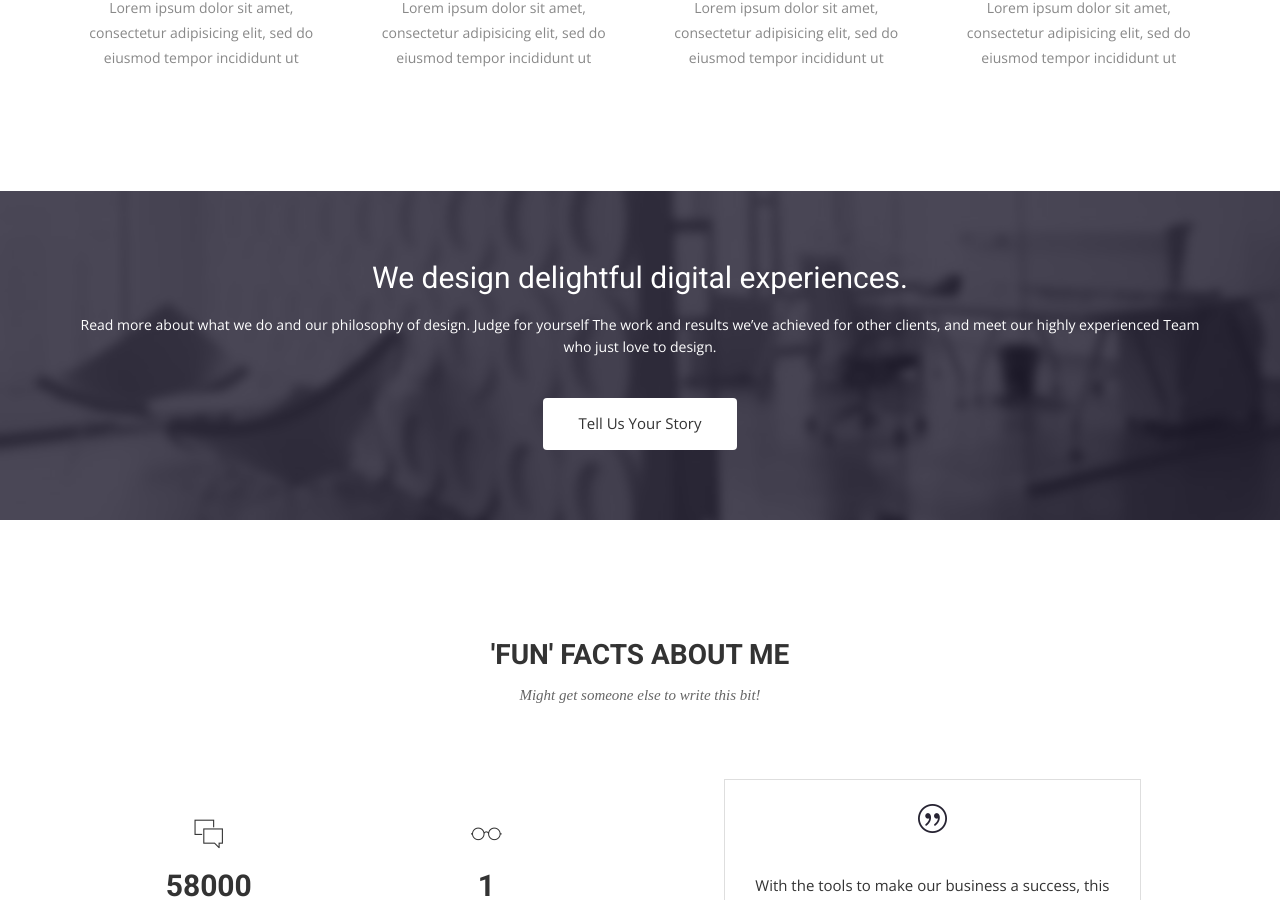
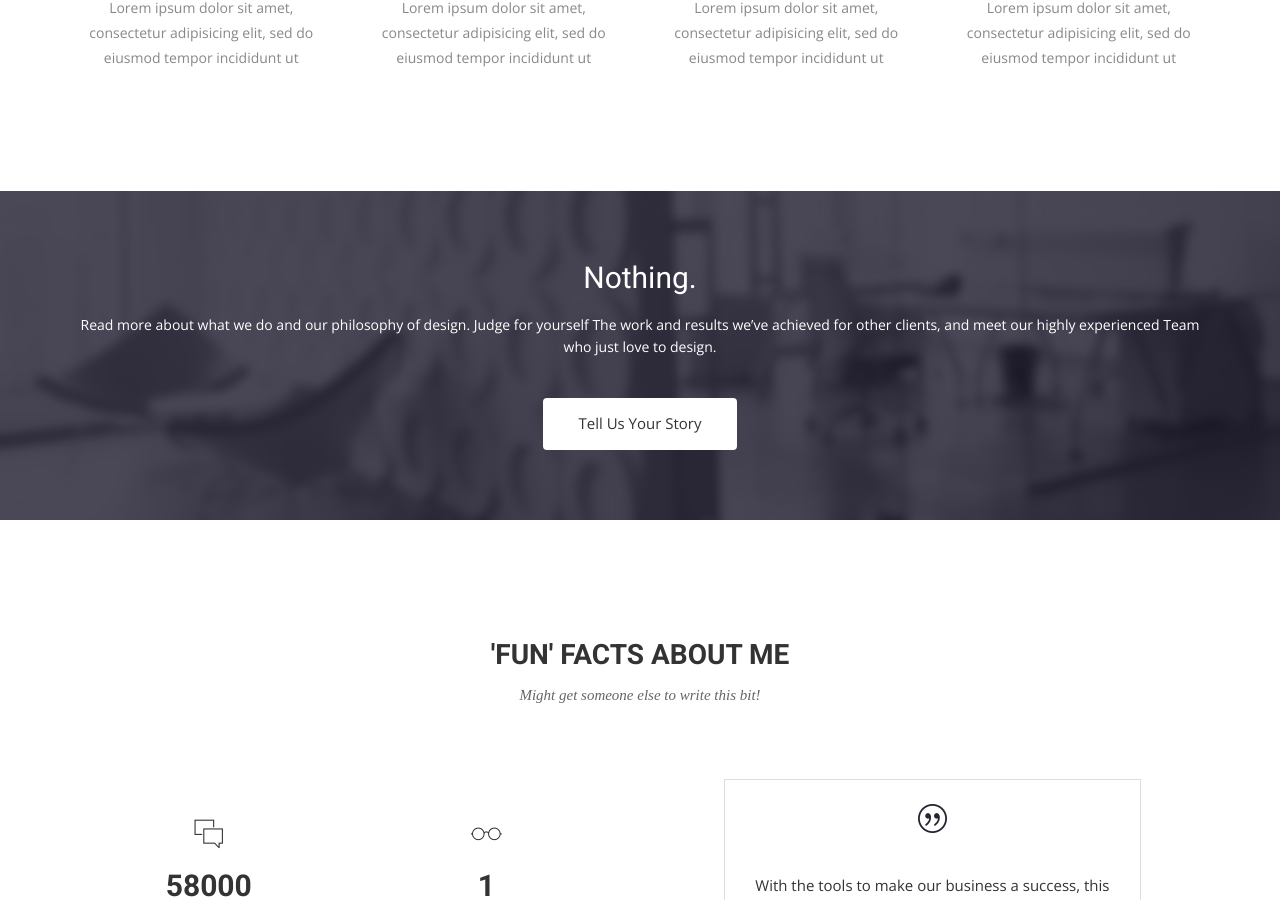
Before and after one commit to marklunch/marklunch.github.io, a Jekyll site: the page built from index.html, in a window 1280 px wide and 900 px high, scrolled down 2501 px. Built offline with Jekyll 4.4.1, drawn with Linux system fonts in a browser that asks for light colours; nearby versions of some CDN libraries; some web fonts are replaced.

Commit message:
Update index.html

```diff
--- a/index.html
+++ b/index.html
@@ -129,7 +129,7 @@ permalink: /
     <div class="row">
       <div class="col-md-12">
         <div class="block">
-          <h2>We design delightful digital experiences.</h2>
+          <h2>Nothing.</h2>
           <p>Read more about what we do and our philosophy of design. Judge for yourself The work and results we’ve achieved for other clients, and meet our highly experienced Team who just love to design.</p>
           <a class="btn btn-default btn-call-to-action" href="#" >Tell Us Your Story</a>
         </div>
```
